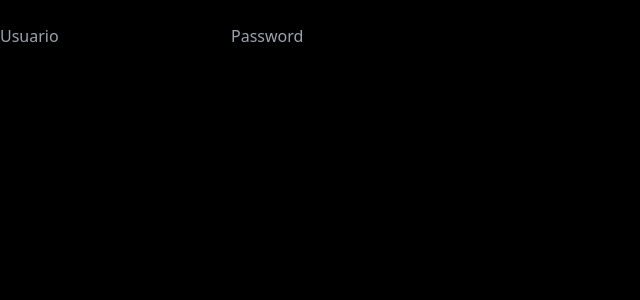
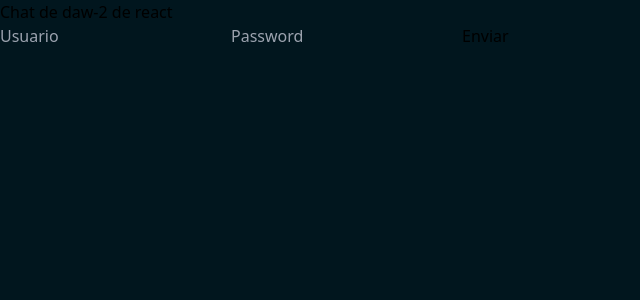
Before and after one commit to printMelen/react-Chat, a React (Vite) app: page / in a window 1280 px wide. Shown: the top 300 px of the page, without its empty margins (0-640 px from the left). Built offline with nearby package versions, Linux system fonts and the light colour scheme.

Commit message:
Color de fondo cambiado

```diff
--- a/src/App.css
+++ b/src/App.css
@@ -1,3 +1,3 @@
 *{
-    background-color: black;
+    background-color: #01161e;
 }
```
